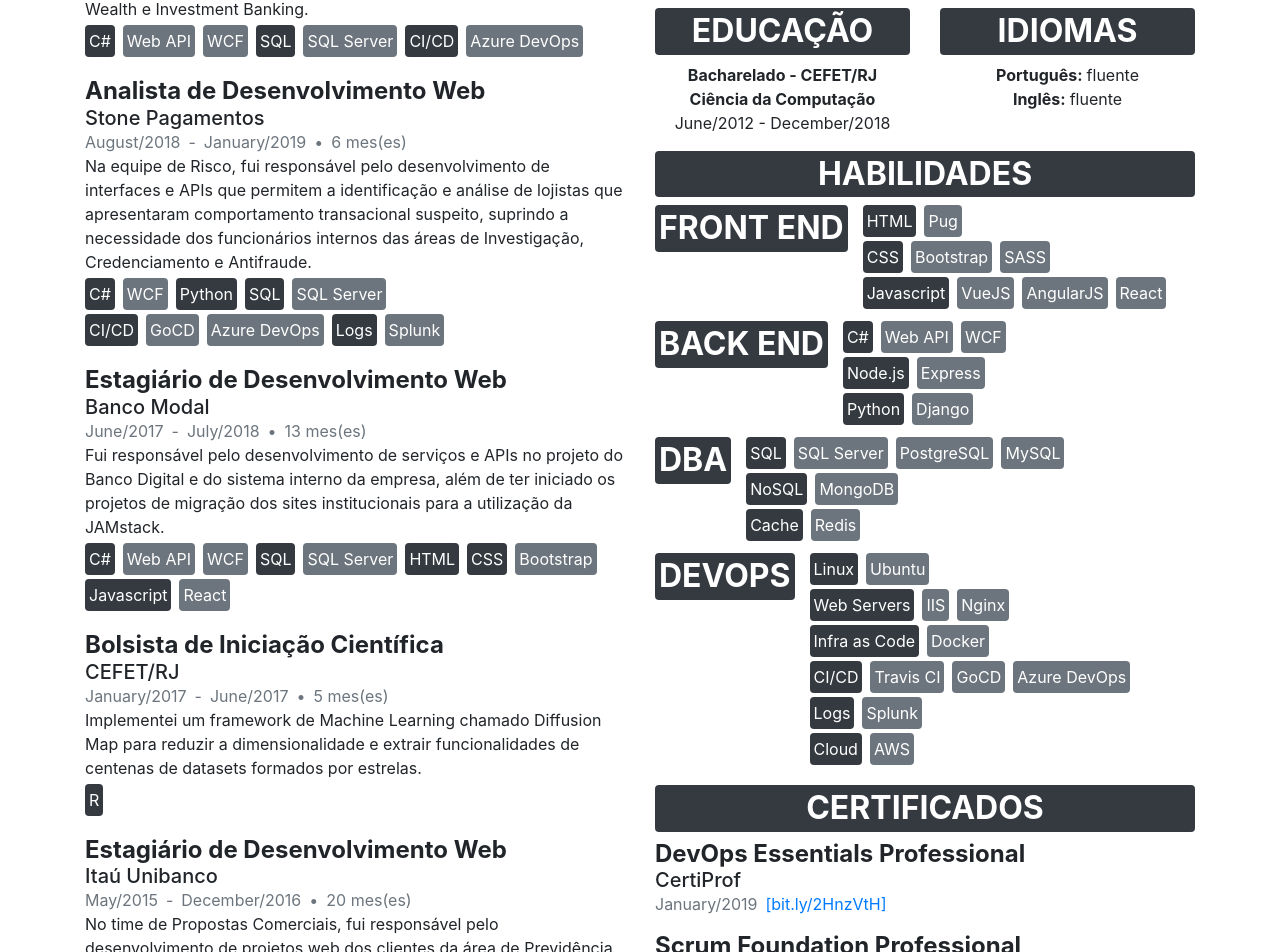
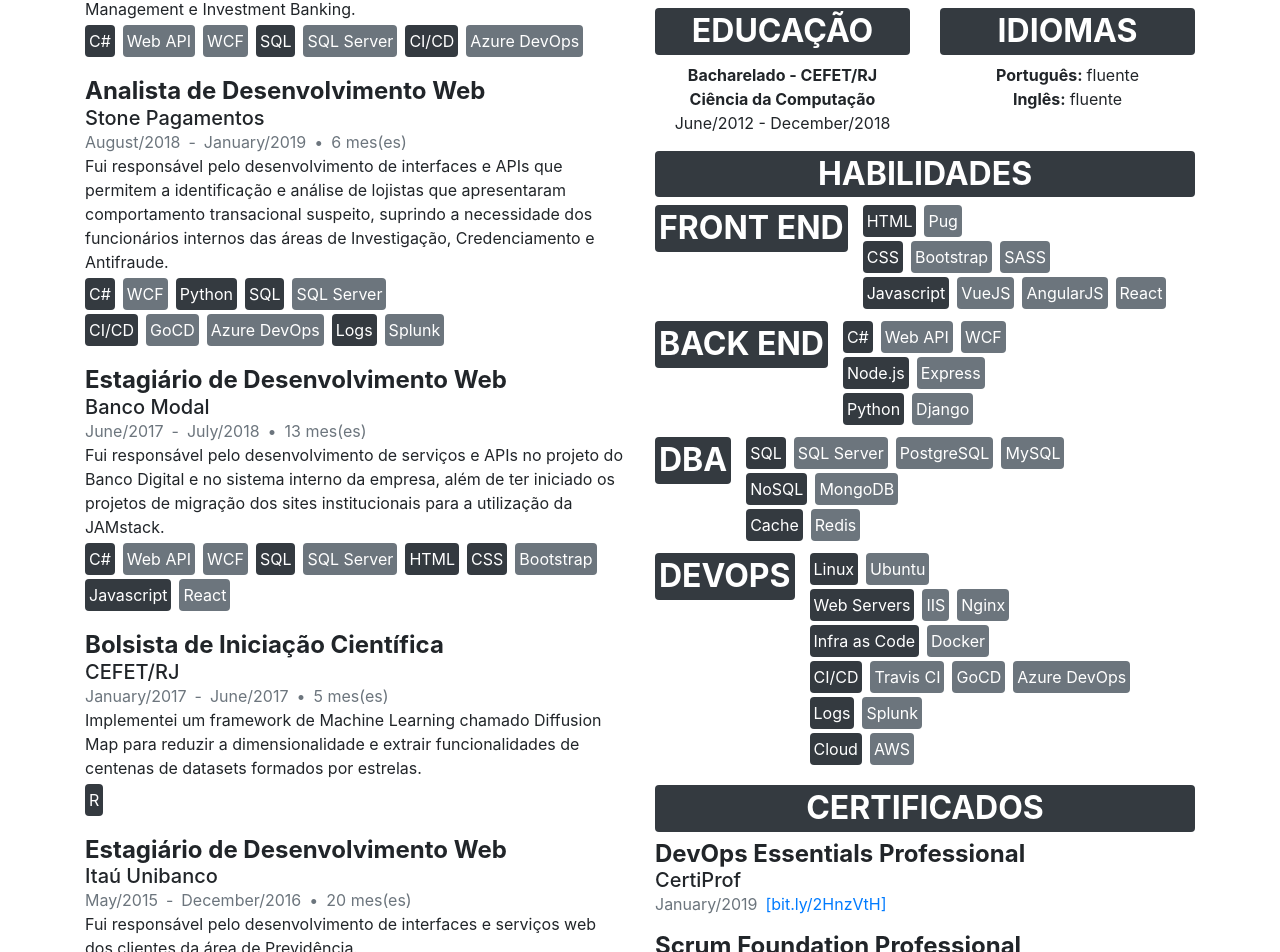
Before and after one commit to marco-carvalho/resume, a Vue app: page / in a window 1280 px wide. Shown: the part 318-1270 px from the top of the page. Built offline with nearby package versions, Linux system fonts and the light colour scheme.

Commit message:
update jobs description

```diff
--- a/src/components/Experiences.vue
+++ b/src/components/Experiences.vue
@@ -28,7 +28,7 @@ div
             position: 'Analista de Desenvolvimento Web',
             from: this.$moment('20190101'),
             to: null,
-            description: 'Na equipe de Asset Management, fui responsável pelo desenvolvimento de interfaces e APIs que atendem as necessidade dos funcionários internos e clientes externos das áreas de Asset, Wealth e Investment Banking.',
+            description: 'Fui responsável pelo desenvolvimento de interfaces e APIs que atendem as necessidades e demandas dos funcionários internos e clientes externos das áreas de Asset Management, Wealth Management e Investment Banking.',
             tecnologies: [
               {name:"C#", subtecnologies: ["Web API", "WCF"]},
               {name:"SQL", subtecnologies: ["SQL Server"]},
@@ -40,7 +40,7 @@ div
             position: 'Analista de Desenvolvimento Web',
             from: this.$moment('20180801'),
             to: this.$moment('20190101'),
-            description: 'Na equipe de Risco, fui responsável pelo desenvolvimento de interfaces e APIs que permitem a identificação e análise de lojistas que apresentaram comportamento transacional suspeito, suprindo a necessidade dos funcionários internos das áreas de Investigação, Credenciamento e Antifraude.',
+            description: 'Fui responsável pelo desenvolvimento de interfaces e APIs que permitem a identificação e análise de lojistas que apresentaram comportamento transacional suspeito, suprindo a necessidade dos funcionários internos das áreas de Investigação, Credenciamento e Antifraude.',
             tecnologies: [
               {name:"C#", subtecnologies: ["WCF"]},
               {name:"Python"},
@@ -54,7 +54,7 @@ div
             position: 'Estagiário de Desenvolvimento Web',
             from: this.$moment("20170601"),
             to: this.$moment('20180701'),
-            description: "Fui responsável pelo desenvolvimento de serviços e APIs no projeto do Banco Digital e do sistema interno da empresa, além de ter iniciado os projetos de migração dos sites institucionais para a utilização da JAMstack.",
+            description: "Fui responsável pelo desenvolvimento de serviços e APIs no projeto do Banco Digital e no sistema interno da empresa, além de ter iniciado os projetos de migração dos sites institucionais para a utilização da JAMstack.",
             tecnologies: [
               {name:"C#", subtecnologies: ["Web API", "WCF"]},
               {name:"SQL", subtecnologies: ["SQL Server"]},
@@ -78,7 +78,7 @@ div
             position: 'Estagiário de Desenvolvimento Web',
             from: this.$moment("20150501"),
             to: this.$moment("20161201"),
-            description: 'No time de Propostas Comerciais, fui responsável pelo desenvolvimento de projetos web dos clientes da área de Previdência.',
+            description: 'Fui responsável pelo desenvolvimento de interfaces e serviços web dos clientes da área de Previdência.',
             tecnologies: [
               {name: "C#"},
               {name: "SQL", subtecnologies: ["SQL Server"]},
```
